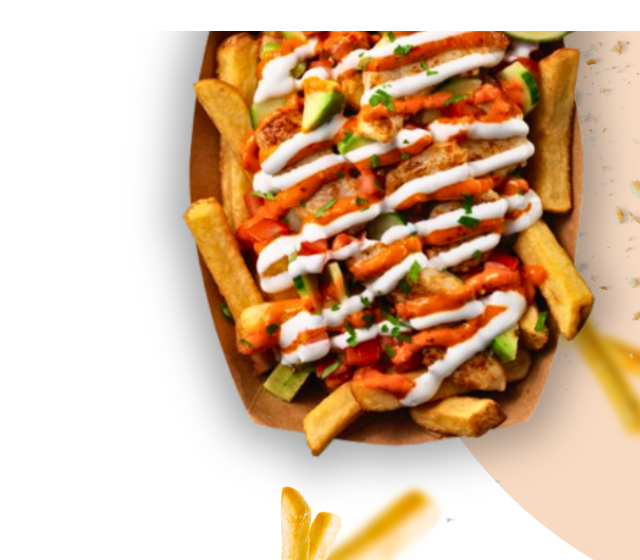
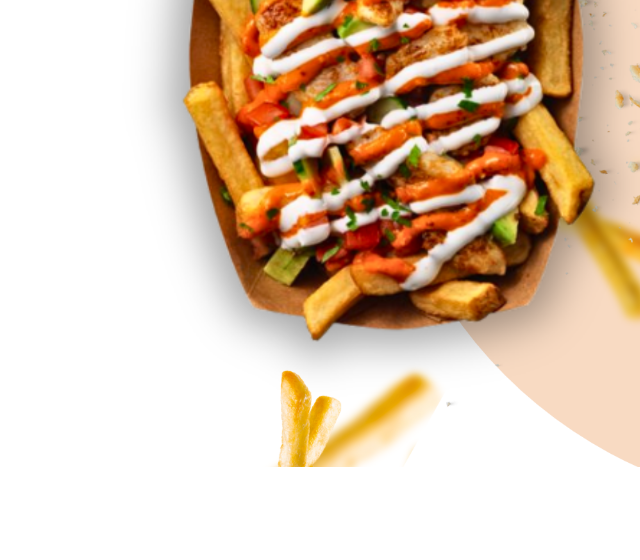
Before and after one commit to OmarChouchane/DMA9, a PHP site: page / in a window 1280 px wide. Shown: the part 333-893 px from the top of the page, without its empty margins (640-1280 px from the left). Run offline with PHP 8.4, Linux system fonts and the light colour scheme.

Commit message:
home background fix

```diff
--- a/assets/css/style.css
+++ b/assets/css/style.css
@@ -1,5 +1,4 @@
 body{
-    padding-top: 100px;
     font-family : 'poppins', sans-serif ;
 
 }
@@ -33,6 +32,7 @@ h6{
     padding-top: 2rem !important;
     top: 0;
     left: 0;
+    background: transparent !important;
 
 }
 .navbar-light .navbar-nav .nav-link {
@@ -106,7 +106,7 @@ h6{
     }
 }
 
-#home{
+.home{
     background-image : url(../imgs/back.png) ;
     width: 100%;
     height: 100vh;
@@ -115,6 +115,10 @@ h6{
     background-position-y: 0px ;
 
 }
+
+#home{
+    padding-top: 100px !important;
+}
 .logo img{
     width : 20% ;
     float : left ;
--- a/index.html
+++ b/index.html
@@ -14,6 +14,7 @@
 </head>
 <body>
 
+    <div class="home">
 
     <!--Navbar-->
     <nav class="navbar navbar-expand-lg navbar-light bg-white py-3 fixed-top">
@@ -52,7 +53,7 @@
     <!--home-->
 
 
-        <section  id="home" class="my-3 py-2">
+        <section  id="home" class=" py-5">
             <div class="container py-10" >
 
 
@@ -66,6 +67,7 @@
         </section>
 
 
+    </div>
 
 
 
```
